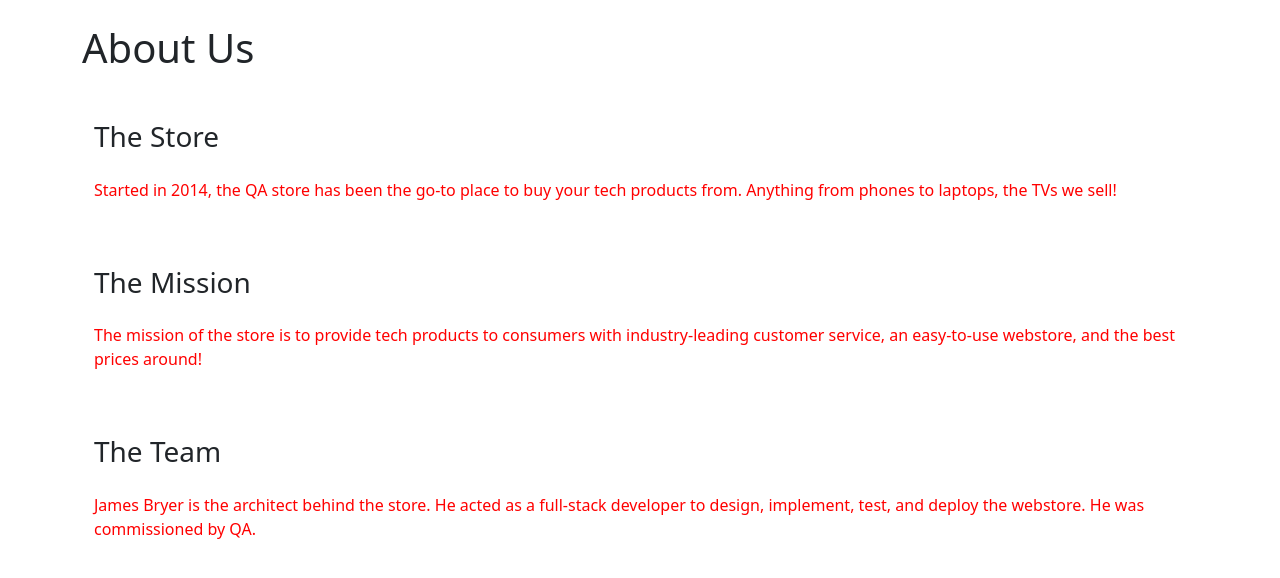
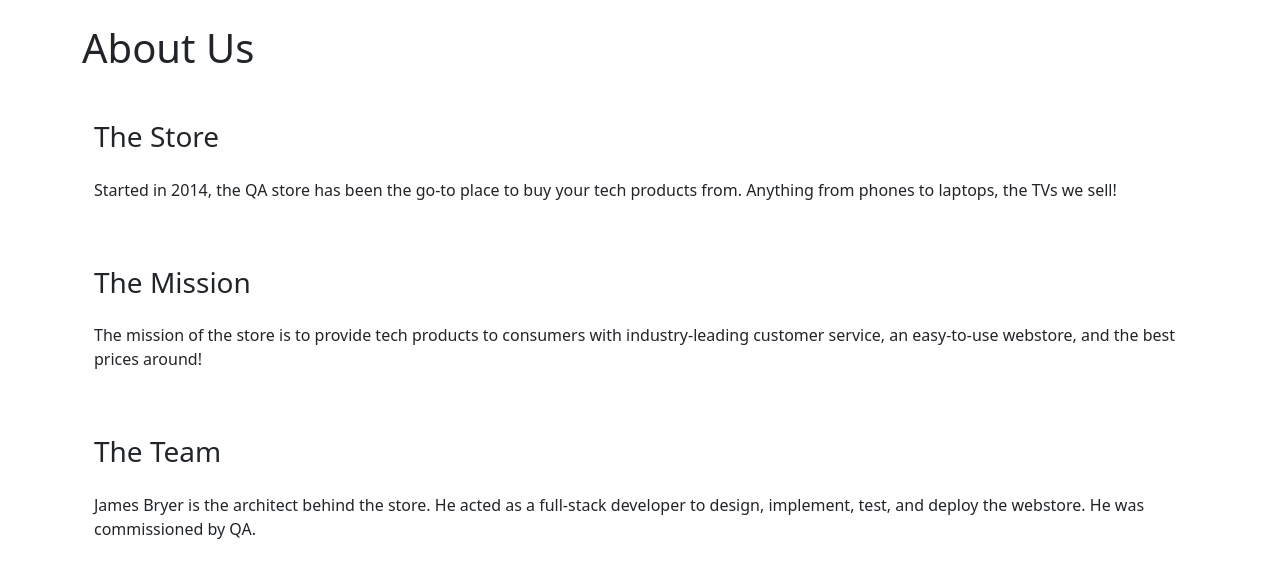
Before and after one commit to jamesbryer/ams_proj_1, a Flask app: page /about in a window 1280 px wide. Shown: the part 76-654 px from the top of the page. Run offline with Flask 3, Linux system fonts and the light colour scheme.

Commit message:
updated colour

```diff
--- a/application/static/styles.css
+++ b/application/static/styles.css
@@ -11,7 +11,7 @@
     border-radius: 10px;
 }
 
-p {
+/* p {
 
     color: red;
-}
+} */
```
